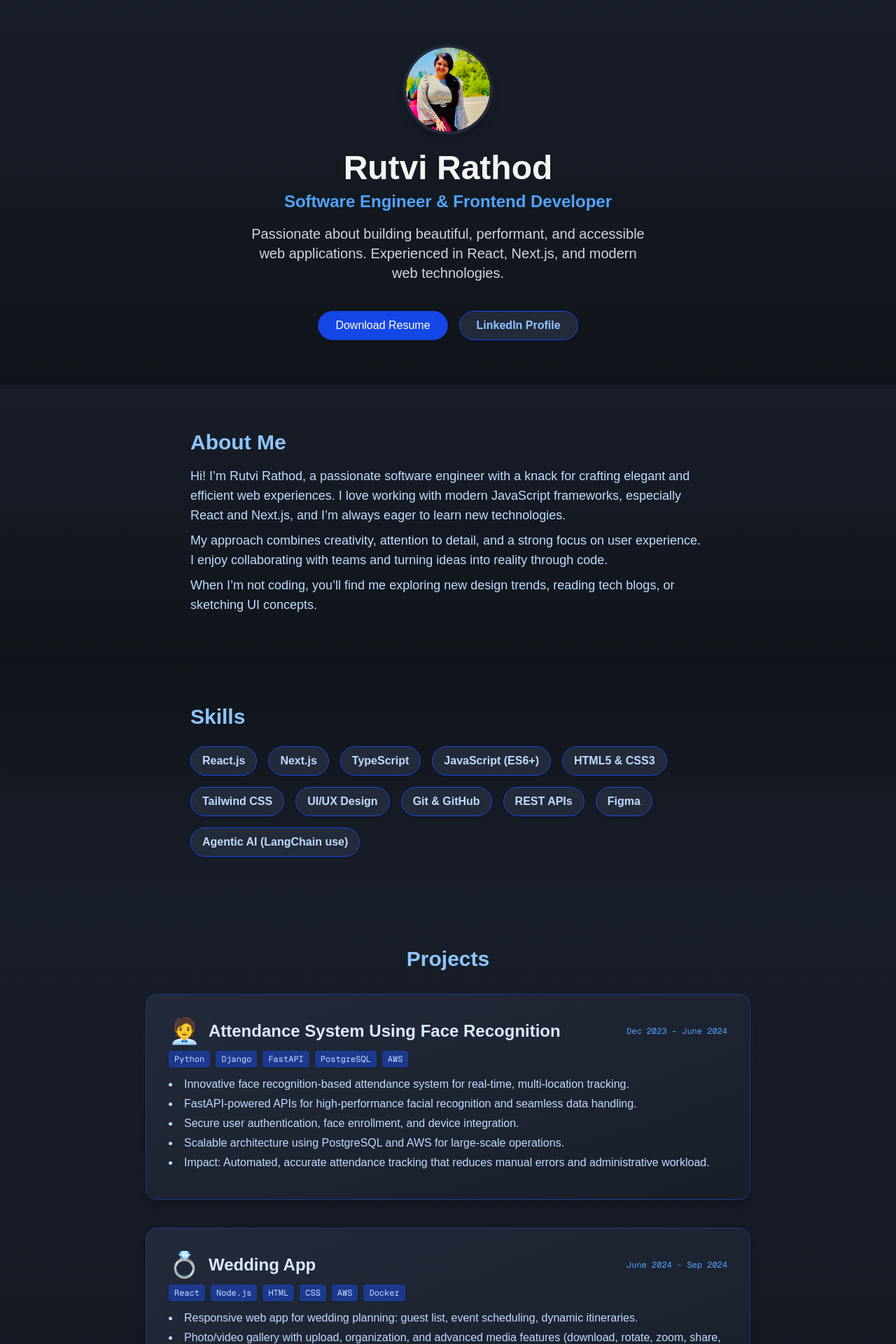
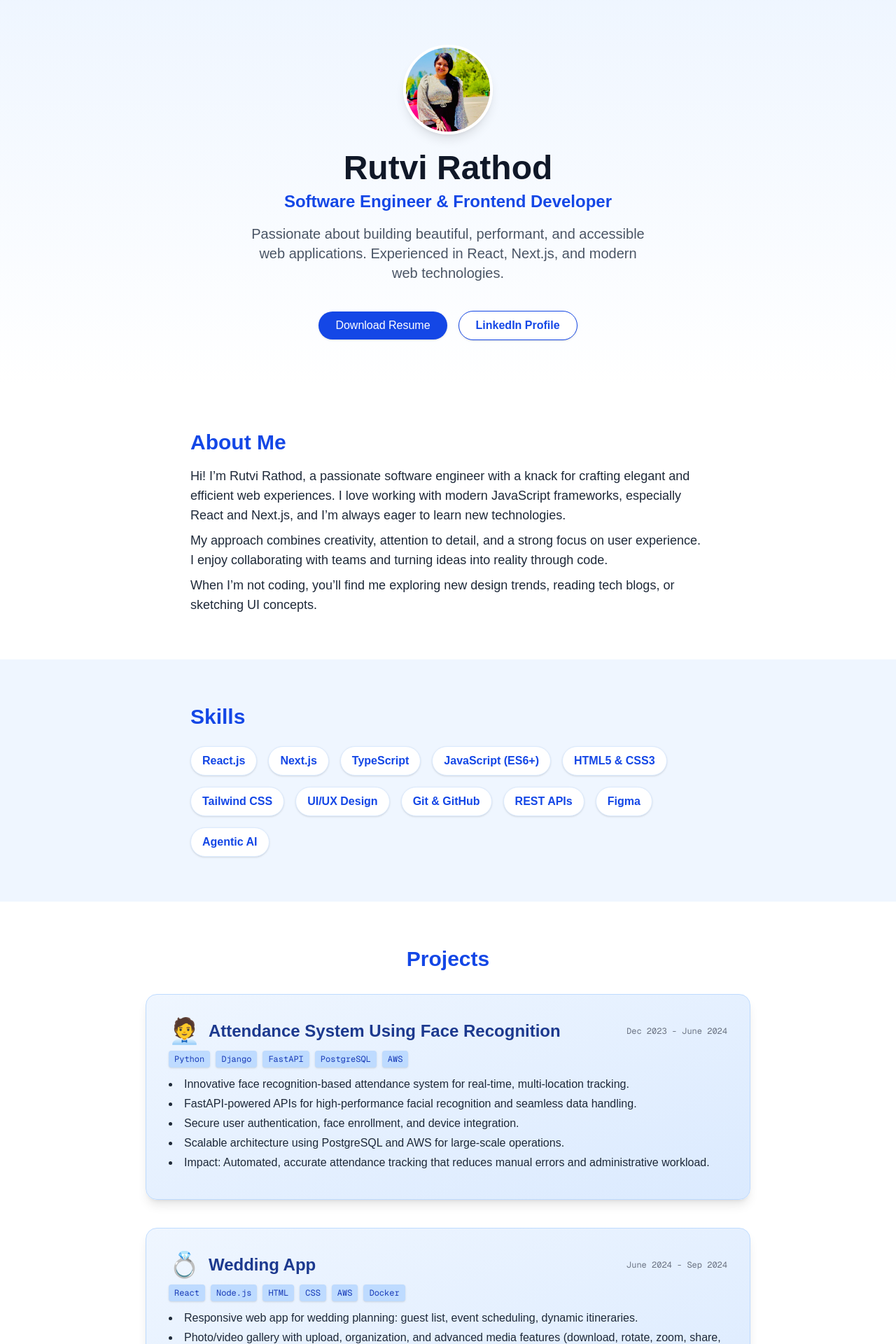
Before and after one commit to Rutvi503/portfolio, a Next.js app: page / in a window 1280 px wide. Shown: the top 1920 px of the page at 70% size. Built offline with nearby package versions, Linux system fonts and the light colour scheme.

Commit message:
Revert "theme"

```diff
--- a/app/components/About.tsx
+++ b/app/components/About.tsx
@@ -1,20 +1,20 @@
 export default function About() {
   return (
-    <section className="py-16 bg-gradient-to-b from-[#181e29] to-[#10141a] text-blue-100">
+    <section className="py-16 bg-white text-gray-800">
       <div className="max-w-3xl mx-auto px-4">
-        <h2 className="text-3xl font-bold mb-4 text-blue-300">About Me</h2>
-        <p className="text-lg mb-2 text-blue-200">
+        <h2 className="text-3xl font-bold mb-4 text-blue-700">About Me</h2>
+        <p className="text-lg mb-2">
           Hi! I’m Rutvi Rathod, a passionate software engineer with a knack for
           crafting elegant and efficient web experiences. I love working with
           modern JavaScript frameworks, especially React and Next.js, and I’m
           always eager to learn new technologies.
         </p>
-        <p className="text-lg mb-2 text-blue-200">
+        <p className="text-lg mb-2">
           My approach combines creativity, attention to detail, and a strong
           focus on user experience. I enjoy collaborating with teams and turning
           ideas into reality through code.
         </p>
-        <p className="text-lg text-blue-200">
+        <p className="text-lg">
           When I’m not coding, you’ll find me exploring new design trends,
           reading tech blogs, or sketching UI concepts.
         </p>
--- a/app/components/Contact.tsx
+++ b/app/components/Contact.tsx
@@ -1,15 +1,15 @@
 export default function Contact() {
   return (
-    <section className="py-16 bg-gradient-to-b from-[#10141a] to-[#181e29]">
+    <section className="py-16 bg-blue-50">
       <div className="max-w-2xl mx-auto px-4 text-center">
-        <h2 className="text-3xl font-bold mb-4 text-blue-300">Contact</h2>
-        <p className="text-lg mb-6 text-blue-200">
+        <h2 className="text-3xl font-bold mb-4 text-blue-700">Contact</h2>
+        <p className="text-lg mb-6 text-gray-700">
           Interested in working together or want to connect? Feel free to reach
           out!
         </p>
         <a
           href="mailto:rutvirathod@email.com"
-          className="inline-block px-8 py-3 bg-blue-700 text-white rounded-full shadow hover:bg-blue-800 transition font-semibold border border-blue-900"
+          className="inline-block px-8 py-3 bg-blue-700 text-white rounded-full shadow hover:bg-blue-800 transition font-semibold"
         >
           Email Me
         </a>
--- a/app/components/Education.tsx
+++ b/app/components/Education.tsx
@@ -1,18 +1,18 @@
+import React from "react";
+
 export default function Education() {
   return (
-    <section className="py-16 bg-gradient-to-b from-[#181e29] to-[#10141a]">
-      <div className="max-w-2xl mx-auto">
-        <h2 className="text-3xl font-bold mb-4 text-blue-300">Education</h2>
-        <div className="bg-[#232a3a] rounded-xl shadow p-6">
-          <h3 className="text-xl font-bold mb-1 text-blue-100">
-            Bachelor of Science in Software Engineering
-          </h3>
-          <div className="text-sm text-blue-400 mb-2">
-            Chhotubhai Gopalbhai Patel Institute of Technology
-          </div>
-          <div className="text-sm text-blue-400 mb-2">
-            June 2020 - May 2024 | Surat, Gujarat
-          </div>
+    <section className="py-12 max-w-2xl mx-auto">
+      <h2 className="text-3xl font-semibold mb-4">Education</h2>
+      <div className="bg-white/70 dark:bg-black/30 rounded-xl shadow p-6">
+        <h3 className="text-xl font-bold mb-1">
+          Bachelor of Science in Software Engineering
+        </h3>
+        <div className="text-sm text-gray-500 mb-2">
+          Chhotubhai Gopalbhai Patel Institute of Technology
+        </div>
+        <div className="text-sm text-gray-500 mb-2">
+          June 2020 - May 2024 | Surat, Gujarat
         </div>
       </div>
     </section>
--- a/app/components/Hero.tsx
+++ b/app/components/Hero.tsx
@@ -1,18 +1,18 @@
 export default function Hero() {
   return (
-    <section className="flex flex-col items-center justify-center min-h-[60vh] bg-gradient-to-b from-[#181e29] to-[#10141a] text-center py-16">
+    <section className="flex flex-col items-center justify-center min-h-[60vh] bg-gradient-to-b from-blue-50 to-white text-center py-16">
       <img
         src="/rutu.jpg"
         alt="Rutvi Rathod profile"
-        className="w-32 h-32 rounded-full shadow-lg mb-6 border-4 border-[#232a3a] object-cover object-center"
+        className="w-32 h-32 rounded-full shadow-lg mb-6 border-4 border-white object-cover object-center"
       />
-      <h1 className="text-4xl md:text-5xl font-bold text-gray-100 mb-2">
+      <h1 className="text-4xl md:text-5xl font-bold text-gray-900 mb-2">
         Rutvi Rathod
       </h1>
-      <h2 className="text-xl md:text-2xl text-blue-400 font-semibold mb-4">
+      <h2 className="text-xl md:text-2xl text-blue-700 font-semibold mb-4">
         Software Engineer & Frontend Developer
       </h2>
-      <p className="max-w-xl text-gray-300 text-lg md:text-xl mb-6">
+      <p className="max-w-xl text-gray-600 text-lg md:text-xl mb-6">
         Passionate about building beautiful, performant, and accessible web
         applications. Experienced in React, Next.js, and modern web
         technologies.
@@ -21,7 +21,7 @@ export default function Hero() {
         <a
           href="/Rutvi Rathod_Resume.pdf"
           download
-          className="inline-block px-6 py-2 bg-blue-700 text-white rounded-full shadow hover:bg-blue-800 transition border border-blue-800"
+          className="inline-block px-6 py-2 bg-blue-700 text-white rounded-full shadow hover:bg-blue-800 transition"
         >
           Download Resume
         </a>
@@ -29,7 +29,7 @@ export default function Hero() {
           href="https://www.linkedin.com/in/rutvi-rathod/"
           target="_blank"
           rel="noopener noreferrer"
-          className="inline-block px-6 py-2 bg-[#232a3a] text-blue-300 border border-blue-700 rounded-full shadow hover:bg-blue-900 transition font-semibold"
+          className="inline-block px-6 py-2 bg-white text-blue-700 border border-blue-700 rounded-full shadow hover:bg-blue-50 transition font-semibold"
         >
           LinkedIn Profile
         </a>
--- a/app/components/Projects.tsx
+++ b/app/components/Projects.tsx
@@ -43,28 +43,39 @@ const projects = [
 
 export default function Projects() {
   return (
-    <section className="py-16 bg-gradient-to-b from-[#181e29] to-[#10141a]">
+    <section className="py-16 bg-white">
       <div className="max-w-4xl mx-auto px-4">
-        <h2 className="text-3xl font-bold mb-8 text-blue-300 text-center">Projects</h2>
+        <h2 className="text-3xl font-bold mb-8 text-blue-700 text-center">
+          Projects
+        </h2>
         <div className="grid md:grid-cols-1 gap-10">
           {projects.map((project) => (
             <div
               key={project.title}
-              className="bg-gradient-to-br from-[#232a3a] to-[#181e29] rounded-2xl shadow-lg p-8 flex flex-col justify-between hover:scale-[1.025] transition-transform border border-blue-900"
+              className="bg-gradient-to-br from-blue-50 to-blue-100 rounded-2xl shadow-lg p-8 flex flex-col justify-between hover:scale-[1.025] transition-transform border border-blue-200"
             >
               <div className="flex items-center justify-between mb-2">
                 <div className="flex items-center gap-3">
                   <span className="text-3xl md:text-4xl">{project.icon}</span>
-                  <h3 className="text-xl md:text-2xl font-bold text-blue-100">{project.title}</h3>
+                  <h3 className="text-xl md:text-2xl font-bold text-blue-900">
+                    {project.title}
+                  </h3>
                 </div>
-                <span className="text-xs text-blue-400 font-mono whitespace-nowrap">{project.date}</span>
+                <span className="text-xs text-gray-500 font-mono whitespace-nowrap">
+                  {project.date}
+                </span>
               </div>
               <div className="flex flex-wrap gap-2 mb-3">
                 {project.tech.map((tech) => (
-                  <span key={tech} className="bg-blue-900 text-blue-200 px-2 py-1 rounded text-xs font-mono shadow-sm">{tech}</span>
+                  <span
+                    key={tech}
+                    className="bg-blue-200 text-blue-800 px-2 py-1 rounded text-xs font-mono shadow-sm"
+                  >
+                    {tech}
+                  </span>
                 ))}
               </div>
-              <ul className="list-disc list-inside text-blue-200 mb-2 space-y-1 text-sm md:text-base">
+              <ul className="list-disc list-inside text-gray-800 mb-2 space-y-1 text-sm md:text-base">
                 {project.highlights.map((desc, idx) => (
                   <li key={idx}>{desc}</li>
                 ))}
--- a/app/components/Skills.tsx
+++ b/app/components/Skills.tsx
@@ -9,19 +9,19 @@ const skills = [
   "Git & GitHub",
   "REST APIs",
   "Figma",
-  "Agentic AI (LangChain use)",
+  "Agentic AI ",
 ];
 
 export default function Skills() {
   return (
-    <section className="py-16 bg-gradient-to-b from-[#10141a] to-[#181e29]">
+    <section className="py-16 bg-blue-50">
       <div className="max-w-3xl mx-auto px-4">
-        <h2 className="text-3xl font-bold mb-6 text-blue-300">Skills</h2>
+        <h2 className="text-3xl font-bold mb-6 text-blue-700">Skills</h2>
         <ul className="flex flex-wrap gap-4">
           {skills.map((skill) => (
             <li
               key={skill}
-              className="px-4 py-2 bg-[#232a3a] rounded-full shadow text-blue-200 font-semibold text-base border border-blue-700 hover:bg-blue-900 transition"
+              className="px-4 py-2 bg-white rounded-full shadow text-blue-700 font-semibold text-base border border-blue-100 hover:bg-blue-100 transition"
             >
               {skill}
             </li>
```
